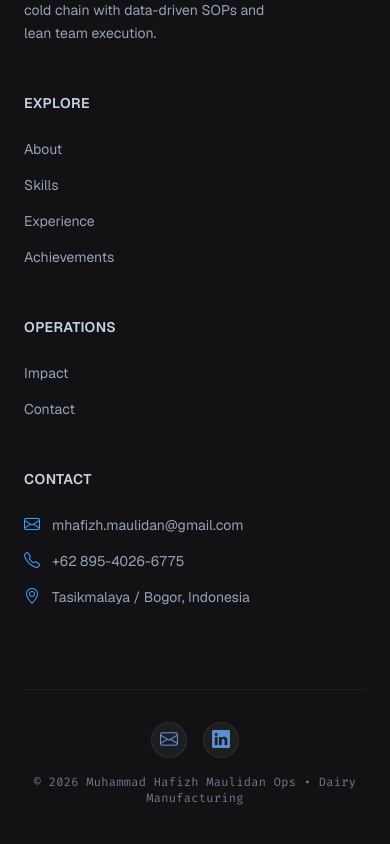
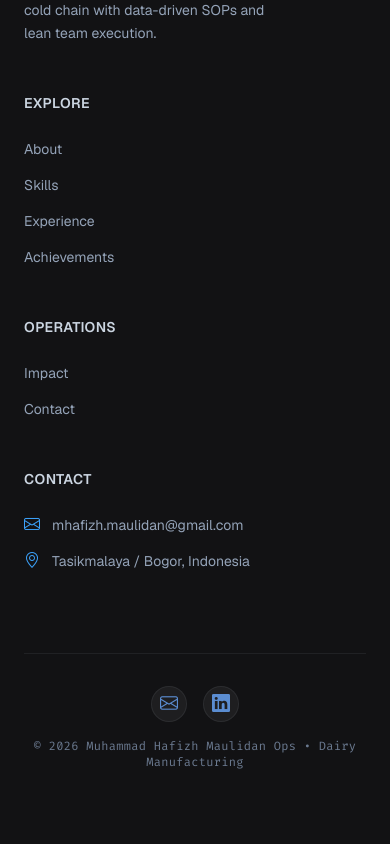
Before and after one commit to hafizhmaulidan15/my-portfolio, a React (Vite) app: page / in a window 390 px wide. Shown: the part 1250-2094 px from the top of the page. After the commit the page ends 2068 px from the top, so only its background shows below. Built offline with nearby package versions, Linux system fonts and the light colour scheme; a web font is replaced by a local one.

Commit message:
fix: remove phone number, keep email+LinkedIn only
- Footer: remove WhatsApp +62 895-4026-6775 entry, contactInfo now email + location only
- socialLinks already Gmail+LinkedIn only

```diff
--- a/src/components/Footer.jsx
+++ b/src/components/Footer.jsx
@@ -25,11 +25,6 @@ const Footer = () => {
       icon: <i className="bi bi-envelope text-[16px] text-[#3ca2fa]"></i>,
       text: "mhafizh.maulidan@gmail.com",
       href: "mailto:mhafizh.maulidan@gmail.com",
-    },
-    {
-      icon: <i className="bi bi-telephone text-[16px] text-[#3ca2fa]"></i>,
-      text: "+62 895-4026-6775",
-      href: "https://api.whatsapp.com/send/?phone=0895402667755&text=Halo%20Hafizh%2C%20senang%20berkenalan%20dengan%20Anda.%20Saya%20%5BNama%5D%20dari%20%5BPerusahaan%5D%2C%20tertarik%20untuk%20berdiskusi%20mengenai%20peluang%20kolaborasi%20di%20bidang%20Operations%20%26%20Production%20Management.%20Mohon%20info%20waktu%20yang%20tepat%20untuk%20terhubung.%20Terima%20kasih.&type=phone_number&app_absent=0",
     },
     {
       icon: <i className="bi bi-geo-alt text-[16px] text-[#3ca2fa]"></i>,
```
